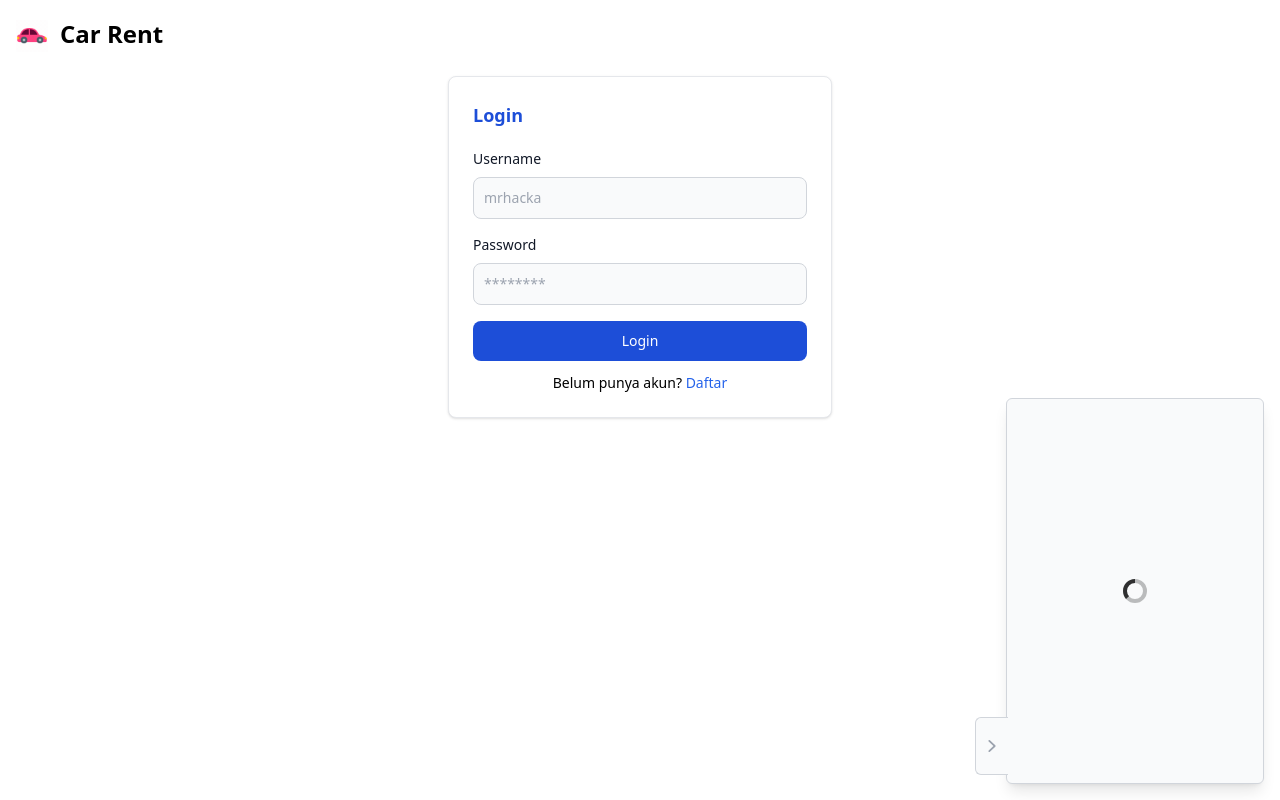
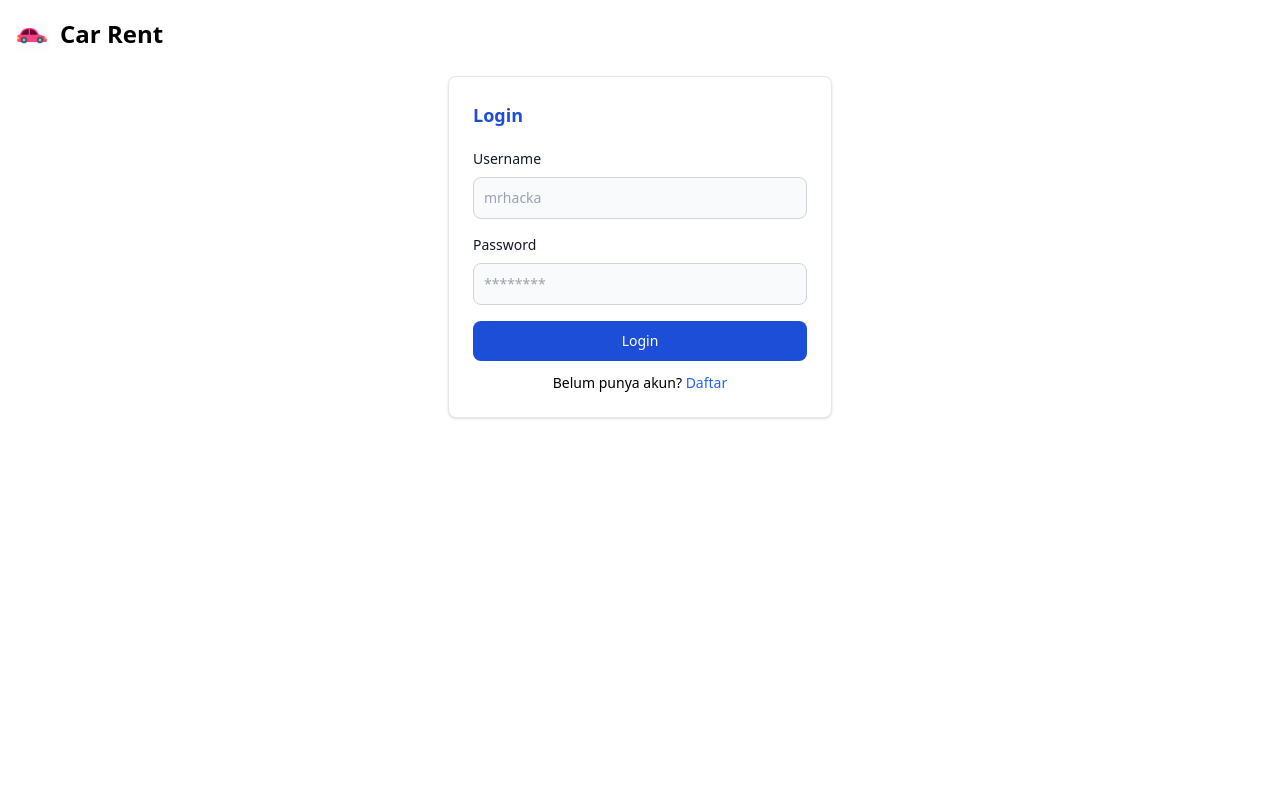
Before and after one commit to spacesick/law_final_fe, a Nuxt app: page /auth/login in a window 1280 px wide. Built offline with nearby package versions, Linux system fonts and the light colour scheme.

Commit message:
Fix chat panel showing for unauthenticated users

```diff
--- a/components/chat/ChatPanel.vue
+++ b/components/chat/ChatPanel.vue
@@ -1,5 +1,6 @@
 <template>
   <div
+    v-if="tokenExist"
     class="fixed bottom-4 z-10 rounded-md bg-gray-50 shadow-lg border border-gray-300 transition-all"
     :class="[opened ? 'right-4' : 'right-0']"
   >
@@ -102,6 +103,12 @@ export default {
   components: {
     UserPreview,
     ChatBox,
+  },
+  props: {
+    tokenExist: {
+      type: String,
+      default: '',
+    },
   },
   data() {
     return {
--- a/layouts/default.vue
+++ b/layouts/default.vue
@@ -2,7 +2,7 @@
   <div class="min-w-screen min-h-screen">
     <AppHeader :token-exist="token" />
     <nuxt />
-    <ChatPanel />
+    <ChatPanel :token-exist="token" />
   </div>
 </template>
 
```
